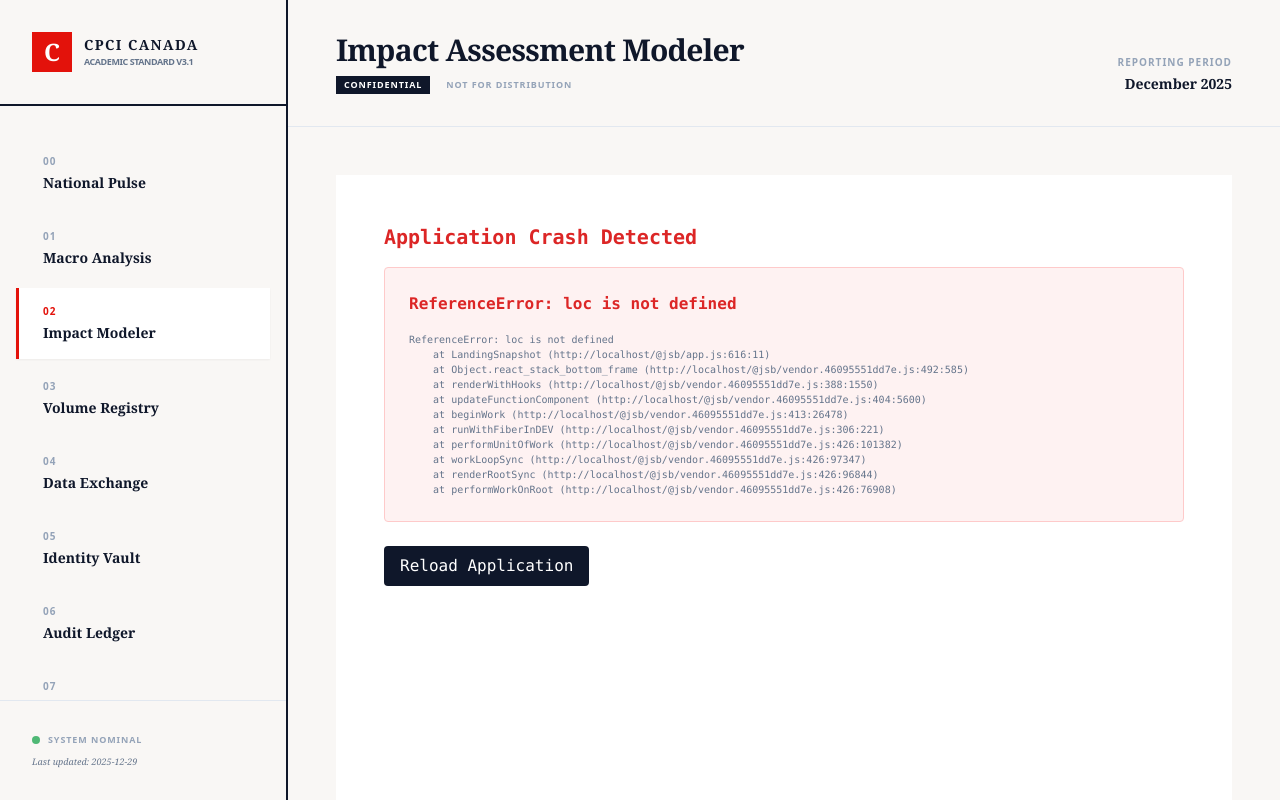
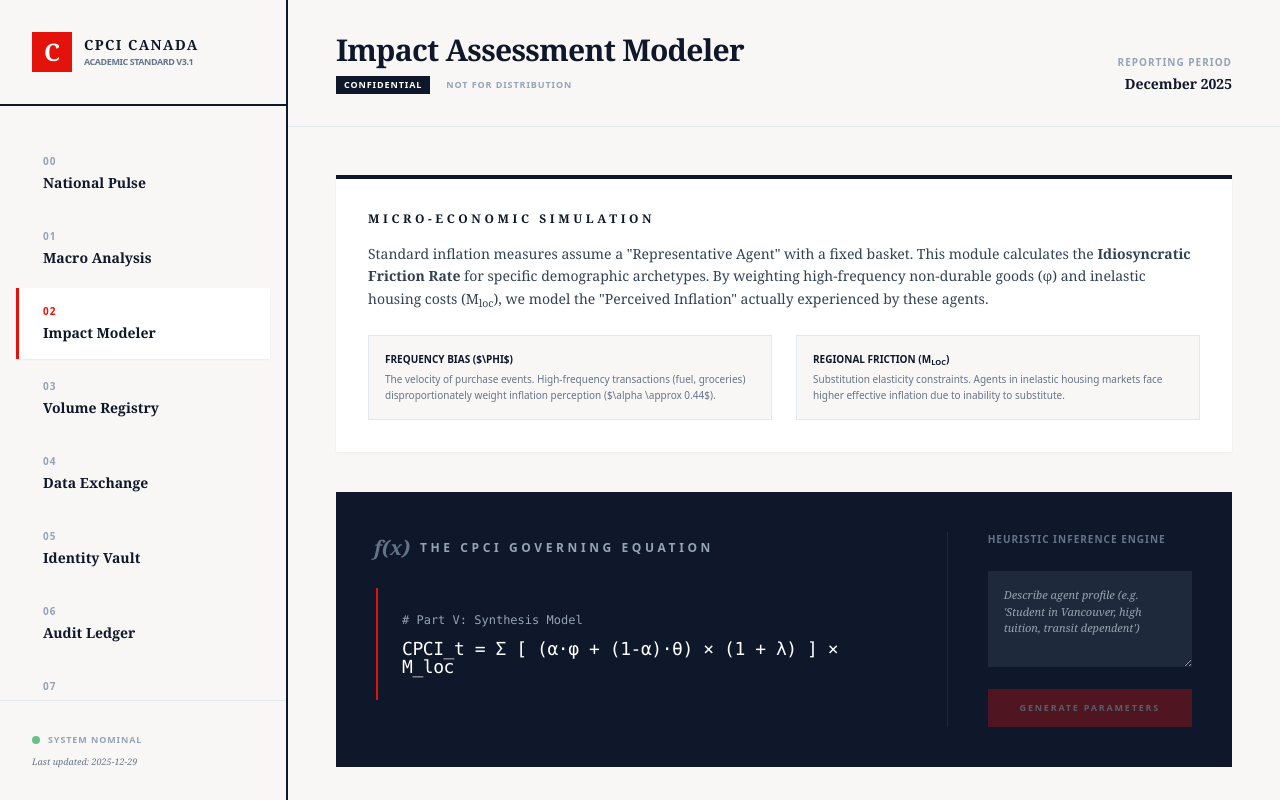
Before and after one commit to A-Pamimo/CPCI, a React (Vite) app: page / in a window 1280 px wide. Both pictures are taken after a click on the button "02 Impact Modeler". Shown: the top 800 px of the page. Built offline with nearby package versions, Linux system fonts and the light colour scheme.

Commit message:
fix(critical): escape LaTeX braces in JSX to resolve 'loc is not defined' crash

```diff
--- a/components/LandingSnapshot.tsx
+++ b/components/LandingSnapshot.tsx
@@ -166,7 +166,7 @@ const LandingSnapshot: React.FC = () => {
         {/* Regional Coefficient Distribution */}
         <div className="space-y-6">
           <div className="border-b-2 border-slate-900 pb-2">
-            <h4 className="text-xs font-black text-slate-900 uppercase tracking-widest font-serif">Regional Friction ($M_{loc}$)</h4>
+            <h4 className="text-xs font-black text-slate-900 uppercase tracking-widest font-serif">Regional Friction (M<sub>loc</sub>)</h4>
           </div>
           <div className="grid grid-cols-1 gap-1">
             {regionalSorted.map(([province, value]) => (
--- a/components/PersonalCalculator.tsx
+++ b/components/PersonalCalculator.tsx
@@ -87,7 +87,7 @@ const PersonalCalculator: React.FC = () => {
       <section className="bg-white border-t-4 border-slate-900 p-8 shadow-sm space-y-4">
         <h2 className="text-xs font-black text-slate-900 uppercase tracking-[0.3em] font-serif">Micro-Economic Simulation</h2>
         <p className="text-sm font-serif text-slate-700 leading-relaxed">
-          Standard inflation measures assume a "Representative Agent" with a fixed basket. This module calculates the <strong>Idiosyncratic Friction Rate</strong> for specific demographic archetypes. By weighting high-frequency non-durable goods ($\phi$) and inelastic housing costs ($M_{loc}$), we model the "Perceived Inflation" actually experienced by these agents.
+          Standard inflation measures assume a "Representative Agent" with a fixed basket. This module calculates the <strong>Idiosyncratic Friction Rate</strong> for specific demographic archetypes. By weighting high-frequency non-durable goods (φ) and inelastic housing costs (M<sub>loc</sub>), we model the "Perceived Inflation" actually experienced by these agents.
         </p>
         <div className="grid grid-cols-1 md:grid-cols-2 gap-6 pt-2">
           <div className="p-4 bg-[#F9F7F5] border border-slate-200">
@@ -97,7 +97,7 @@ const PersonalCalculator: React.FC = () => {
             </p>
           </div>
           <div className="p-4 bg-[#F9F7F5] border border-slate-200">
-            <h4 className="text-[10px] font-black text-slate-900 uppercase mb-1">Regional Friction ($M_{loc}$)</h4>
+            <h4 className="text-[10px] font-black text-slate-900 uppercase mb-1">Regional Friction (M<sub>loc</sub>)</h4>
             <p className="text-[10px] text-slate-500 leading-relaxed font-sans">
               Substitution elasticity constraints. Agents in inelastic housing markets face higher effective inflation due to inability to substitute.
             </p>
```
